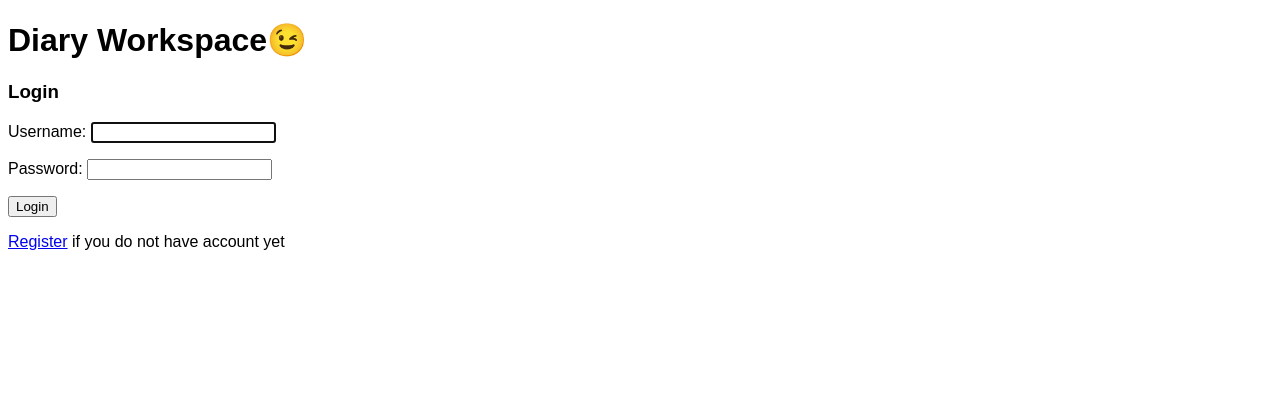
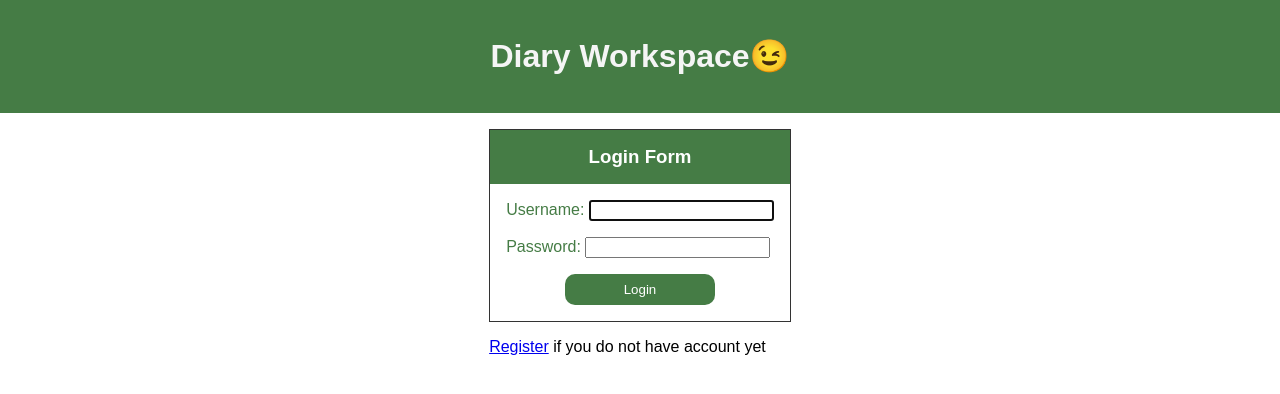
Before and after one commit to BenAwad95/personal-diary, a Django app: page /account/login/ in a window 1280 px wide. Shown: the top 394 px of the page. Run offline with Django 3.2, Linux system fonts and the light colour scheme.

Commit message:
style header, login form and user massage bar

```diff
--- a/assert/css/style.css
+++ b/assert/css/style.css
@@ -1,5 +1,70 @@
 body{
     font-family: Arial, Helvetica, sans-serif;
+    margin: 0;
+}
+
+header{
+    background: rgb(69, 124, 69);
+    padding: 1rem;
+}
+
+header #logo{
+    text-align: center;
+    color: whitesmoke;
+}
+
+.container{
+    width: fit-content;
+    margin: 1rem auto;
+}
+
+/* form */
+
+form{
+    border: 1px solid #333;
+
+}
+
+form h3 {
+    background: rgb(69, 124, 69);
+    color: white;
+    width: 100%;
+    margin: 0;
+    padding: 1rem 0;
+    text-align: center;
+}
+
+form p {
+    padding: 0 1rem ;
+    color: rgb(69, 124, 69);
+}
+
+form input[type=submit]{
+    background: rgb(69, 124, 69);
+    padding: 0.5rem;
+    color: #fff;
+    display: block;
+    width: 50%;
+    margin: 1rem auto;
+    border: none;
+    border-radius: 10px;
+
+}
+
+/* user list diary */
+
+#user-control{
+    background: #333;
+    width: 500px;
+    display: flex;
+    align-items: center;
+    justify-content: space-between;
+    padding: 0 1rem;
+    color: whitesmoke;
+}
+
+#user-control a {
+    color: whitesmoke;
 }
 
 #notes-list{
--- a/templates/base.html
+++ b/templates/base.html
@@ -12,7 +12,9 @@
     <header>
         <h1 id="logo">Diary Workspace😉</h1>
     </header>
-    {% block content %}
-    {% endblock content %}
+    <div class="container">
+        {% block content %}
+        {% endblock content %}
+    </div>
 </body>
 </html>
--- a/templates/personalDiary/diary_list.html
+++ b/templates/personalDiary/diary_list.html
@@ -1,8 +1,10 @@
 {% extends 'base.html' %}
 
 {% block content %}
-    <h2>Hello, {{ request.user }}</h2>
-    <p><a href="{% url 'users:logout' %}">Logout</a></p>
+    <div id="user-control">
+        <h2>Hello, {{ request.user }}</h2>
+        <p><a href="{% url 'users:logout' %}">Logout</a></p>
+    </div>
     <p>Add <a href="{% url 'personalDiary:new-diary' %}">New</a> diary</p>
     <ul id='notes-list'>
         {% if diaries %}
--- a/templates/registration/login.html
+++ b/templates/registration/login.html
@@ -2,7 +2,7 @@
 
 {% block content %}
 <form method="post">
-    <h3>Login</h3>
+    <h3>Login Form</h3>
     {% csrf_token %}
     {{ form.as_p }}
     <input type="submit" value="Login">
```
